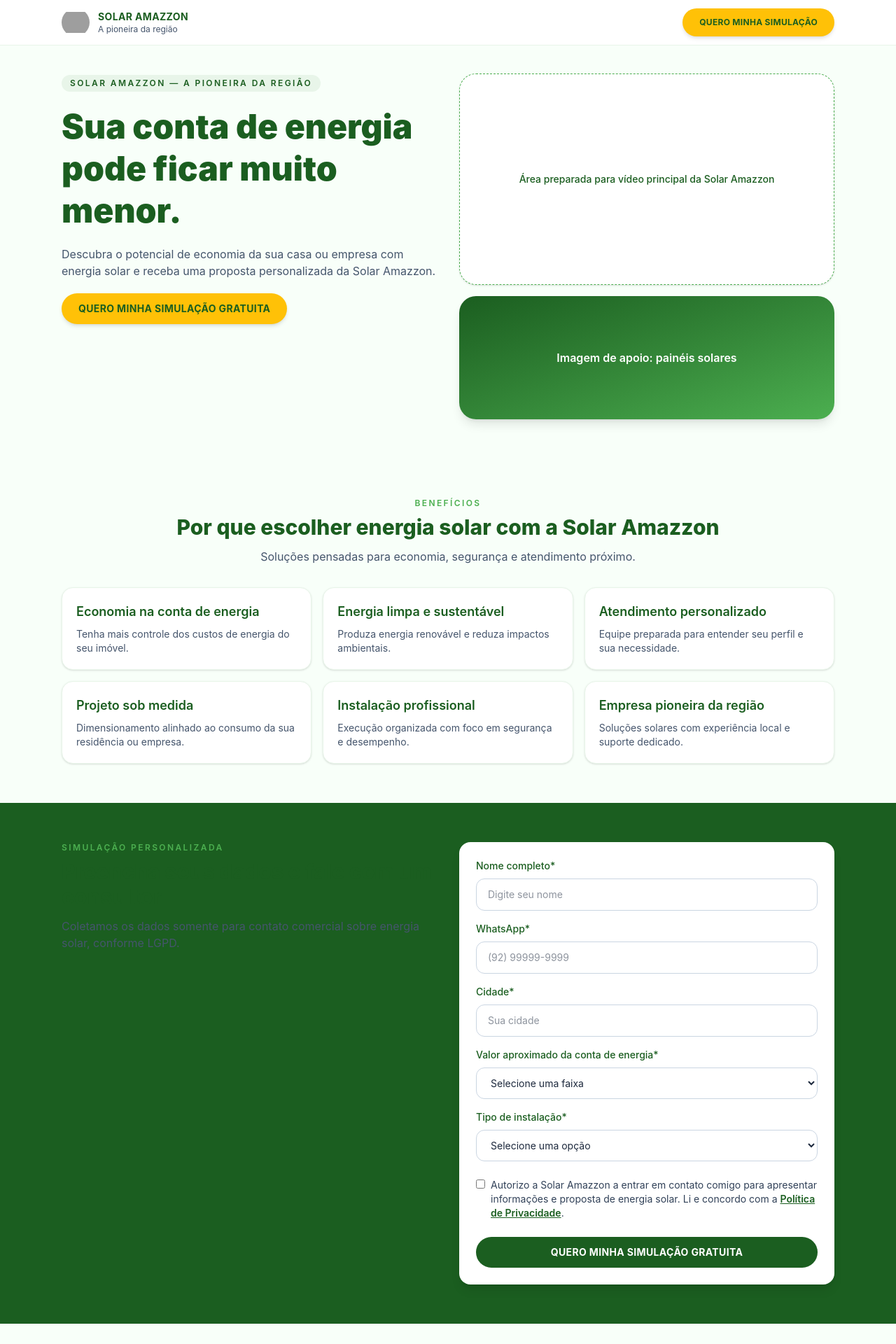
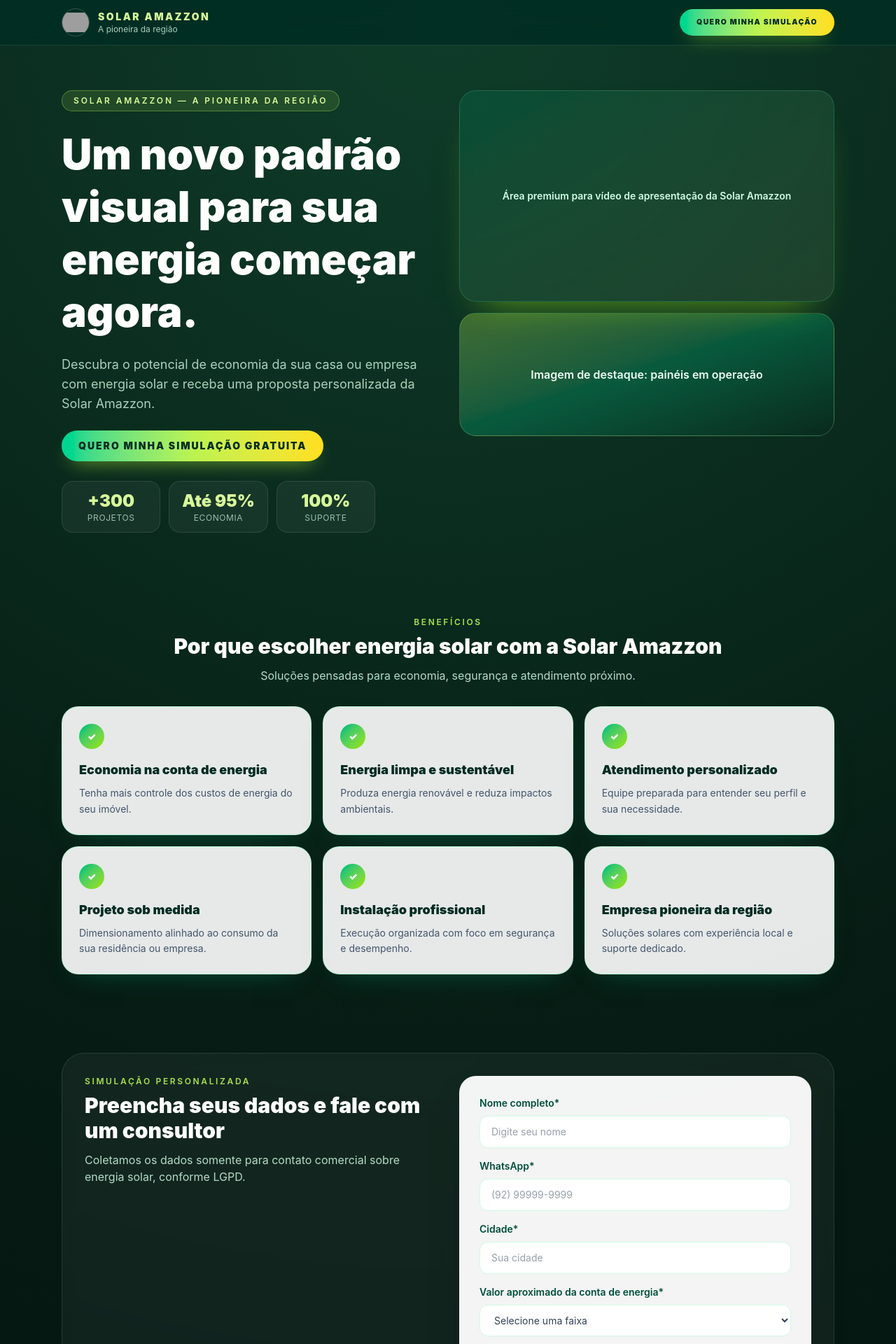
Before and after one commit to ryanca374-source/solar-amazzon-landing, a React (Vite) app: page / in a window 1280 px wide. Shown: the top 1920 px of the page at 70% size. Built offline with nearby package versions, Linux system fonts and the light colour scheme; no server answers; grey boxes are pictures that could not be loaded.

Commit message:
feat: redesign landing page visual style
Co-authored-by: ryanca374-source <326021302+ryanca374-source@users.noreply.github.com>

```diff
--- a/index.html
+++ b/index.html
@@ -6,12 +6,12 @@
     <meta name="viewport" content="width=device-width, initial-scale=1.0" />
     <meta
       name="description"
-      content="Landing page da Solar Amazzon para simulação personalizada de energia solar com atendimento comercial via WhatsApp."
+      content="Nova experiência visual da Solar Amazzon para simulação personalizada de energia solar com atendimento via WhatsApp."
     />
     <meta property="og:title" content="Solar Amazzon — A pioneira da região" />
     <meta
       property="og:description"
-      content="Descubra o potencial de economia do seu imóvel com energia solar e receba uma proposta personalizada."
+      content="Design renovado para apresentar os benefícios da energia solar e converter mais pedidos de simulação."
     />
     <meta property="og:type" content="website" />
     <meta property="og:image" content="/social-preview.svg" />
--- a/src/components/BenefitCard.tsx
+++ b/src/components/BenefitCard.tsx
@@ -4,8 +4,11 @@ type BenefitCardProps = {
 }
 
 export const BenefitCard = ({ title, description }: BenefitCardProps) => (
-  <article className="rounded-2xl border border-[#e8f5e9] bg-white p-5 shadow-sm transition hover:-translate-y-0.5 hover:shadow-md">
-    <h3 className="text-lg font-semibold text-[#1b5e20]">{title}</h3>
-    <p className="mt-2 text-sm text-slate-600">{description}</p>
+  <article className="group rounded-3xl border border-emerald-200/70 bg-white/90 p-6 shadow-[0_18px_38px_-28px_rgba(5,150,105,0.65)] transition hover:-translate-y-1 hover:border-lime-300 hover:shadow-[0_22px_42px_-24px_rgba(132,204,22,0.55)]">
+    <span className="mb-4 inline-flex h-9 w-9 items-center justify-center rounded-full bg-gradient-to-br from-emerald-500 to-lime-400 text-sm font-black text-white">
+      ✓
+    </span>
+    <h3 className="text-lg font-black text-emerald-950">{title}</h3>
+    <p className="mt-2 text-sm leading-relaxed text-slate-600">{description}</p>
   </article>
 )
--- a/src/components/CTAButton.tsx
+++ b/src/components/CTAButton.tsx
@@ -16,7 +16,7 @@ export const CTAButton = ({ label, onClick, className = '' }: CTAButtonProps) =>
     <button
       type="button"
       onClick={handleClick}
-      className={`rounded-full bg-[#ffc107] px-6 py-3 text-sm font-bold uppercase tracking-wide text-[#1b5e20] shadow-md transition hover:-translate-y-0.5 hover:bg-[#ffd54f] focus-visible:outline focus-visible:outline-2 focus-visible:outline-offset-2 focus-visible:outline-[#1b5e20] ${className}`}
+      className={`inline-flex items-center justify-center rounded-full bg-gradient-to-r from-emerald-400 via-lime-300 to-yellow-300 px-6 py-3 text-sm font-black uppercase tracking-[0.14em] text-emerald-950 shadow-[0_12px_28px_-14px_rgba(163,230,53,0.85)] transition hover:-translate-y-0.5 hover:shadow-[0_16px_32px_-14px_rgba(163,230,53,0.95)] focus-visible:outline focus-visible:outline-2 focus-visible:outline-offset-2 focus-visible:outline-lime-300 ${className}`}
     >
       {label}
     </button>
--- a/src/components/Header.tsx
+++ b/src/components/Header.tsx
@@ -6,16 +6,20 @@ type HeaderProps = {
 }
 
 export const Header = ({ onPrimaryClick }: HeaderProps) => (
-  <header className="sticky top-0 z-20 border-b border-[#e8f5e9] bg-white/95 backdrop-blur">
+  <header className="sticky top-0 z-30 border-b border-white/10 bg-emerald-950/85 backdrop-blur-xl">
     <div className="mx-auto flex max-w-6xl items-center justify-between gap-4 px-4 py-3 md:px-6">
       <div className="flex items-center gap-3">
-        <CompanyLogo className="h-10 w-10 rounded-full" fallbackClassName="h-10 w-10" />
+        <CompanyLogo className="h-10 w-10 rounded-full border border-white/20" fallbackClassName="h-10 w-10" />
         <div>
-          <p className="text-sm font-bold uppercase tracking-wide text-[#1b5e20]">Solar Amazzon</p>
-          <p className="text-xs text-slate-600">A pioneira da região</p>
+          <p className="text-sm font-black uppercase tracking-[0.18em] text-lime-200">Solar Amazzon</p>
+          <p className="text-xs text-emerald-100/80">A pioneira da região</p>
         </div>
       </div>
-      <CTAButton label="Quero minha simulação" onClick={onPrimaryClick} className="px-4 py-2 text-xs" />
+      <CTAButton
+        label="Quero minha simulação"
+        onClick={onPrimaryClick}
+        className="px-4 py-2 text-[0.65rem]"
+      />
     </div>
   </header>
 )
--- a/src/components/LeadForm.tsx
+++ b/src/components/LeadForm.tsx
@@ -99,9 +99,12 @@ export const LeadForm = () => {
   }
 
   return (
-    <form onSubmit={handleSubmit} className="grid gap-4 rounded-2xl bg-white p-6 shadow-lg">
+    <form
+      onSubmit={handleSubmit}
+      className="grid gap-4 rounded-3xl border border-white/10 bg-white/95 p-6 shadow-[0_22px_48px_-24px_rgba(15,23,42,0.7)] backdrop-blur md:p-7"
+    >
       <div className="grid gap-2">
-        <label htmlFor="name" className="text-sm font-medium text-[#1b5e20]">
+        <label htmlFor="name" className="text-sm font-semibold text-emerald-900">
           Nome completo*
         </label>
         <input
@@ -109,14 +112,14 @@ export const LeadForm = () => {
           type="text"
           value={form.name}
           onChange={(event) => setForm((current) => ({ ...current, name: event.target.value }))}
-          className="rounded-xl border border-slate-300 px-4 py-3 text-sm focus:border-[#4caf50] focus:outline-none"
+          className="rounded-xl border border-emerald-100 bg-white px-4 py-3 text-sm text-slate-700 focus:border-lime-400 focus:outline-none"
           placeholder="Digite seu nome"
           required
         />
       </div>
 
       <div className="grid gap-2">
-        <label htmlFor="whatsapp" className="text-sm font-medium text-[#1b5e20]">
+        <label htmlFor="whatsapp" className="text-sm font-semibold text-emerald-900">
           WhatsApp*
         </label>
         <input
@@ -124,14 +127,14 @@ export const LeadForm = () => {
           type="tel"
           value={form.whatsapp}
           onChange={(event) => setForm((current) => ({ ...current, whatsapp: event.target.value }))}
-          className="rounded-xl border border-slate-300 px-4 py-3 text-sm focus:border-[#4caf50] focus:outline-none"
+          className="rounded-xl border border-emerald-100 bg-white px-4 py-3 text-sm text-slate-700 focus:border-lime-400 focus:outline-none"
           placeholder="(92) 99999-9999"
           required
         />
       </div>
 
       <div className="grid gap-2">
-        <label htmlFor="city" className="text-sm font-medium text-[#1b5e20]">
+        <label htmlFor="city" className="text-sm font-semibold text-emerald-900">
           Cidade*
         </label>
         <input
@@ -139,14 +142,14 @@ export const LeadForm = () => {
           type="text"
           value={form.city}
           onChange={(event) => setForm((current) => ({ ...current, city: event.target.value }))}
-          className="rounded-xl border border-slate-300 px-4 py-3 text-sm focus:border-[#4caf50] focus:outline-none"
+          className="rounded-xl border border-emerald-100 bg-white px-4 py-3 text-sm text-slate-700 focus:border-lime-400 focus:outline-none"
           placeholder="Sua cidade"
           required
         />
       </div>
 
       <div className="grid gap-2">
-        <label htmlFor="energyBillRange" className="text-sm font-medium text-[#1b5e20]">
+        <label htmlFor="energyBillRange" className="text-sm font-semibold text-emerald-900">
           Valor aproximado da conta de energia*
         </label>
         <select
@@ -155,7 +158,7 @@ export const LeadForm = () => {
           onChange={(event) =>
             setForm((current) => ({ ...current, energyBillRange: event.target.value }))
           }
-          className="rounded-xl border border-slate-300 px-4 py-3 text-sm focus:border-[#4caf50] focus:outline-none"
+          className="rounded-xl border border-emerald-100 bg-white px-4 py-3 text-sm text-slate-700 focus:border-lime-400 focus:outline-none"
           required
         >
           <option value="">Selecione uma faixa</option>
@@ -168,7 +171,7 @@ export const LeadForm = () => {
       </div>
 
       <div className="grid gap-2">
-        <label htmlFor="installationType" className="text-sm font-medium text-[#1b5e20]">
+        <label htmlFor="installationType" className="text-sm font-semibold text-emerald-900">
           Tipo de instalação*
         </label>
         <select
@@ -177,7 +180,7 @@ export const LeadForm = () => {
           onChange={(event) =>
             setForm((current) => ({ ...current, installationType: event.target.value }))
           }
-          className="rounded-xl border border-slate-300 px-4 py-3 text-sm focus:border-[#4caf50] focus:outline-none"
+          className="rounded-xl border border-emerald-100 bg-white px-4 py-3 text-sm text-slate-700 focus:border-lime-400 focus:outline-none"
           required
         >
           <option value="">Selecione uma opção</option>
@@ -199,7 +202,7 @@ export const LeadForm = () => {
         <span>
           Autorizo a Solar Amazzon a entrar em contato comigo para apresentar informações e
           proposta de energia solar. Li e concordo com a{' '}
-          <Link className="font-semibold text-[#1b5e20] underline" to="/politica-de-privacidade">
+          <Link className="font-semibold text-emerald-800 underline" to="/politica-de-privacidade">
             Política de Privacidade
           </Link>
           .
@@ -243,7 +246,7 @@ export const LeadForm = () => {
 
       <button
         type="submit"
-        className="mt-2 rounded-full bg-[#1b5e20] px-6 py-3 text-sm font-bold uppercase tracking-wide text-white transition hover:bg-[#2e7d32]"
+        className="mt-2 rounded-full bg-emerald-900 px-6 py-3 text-sm font-black uppercase tracking-[0.15em] text-lime-100 transition hover:bg-emerald-800"
       >
         Quero minha simulação gratuita
       </button>
--- a/src/components/SectionTitle.tsx
+++ b/src/components/SectionTitle.tsx
@@ -3,6 +3,7 @@ type SectionTitleProps = {
   title: string
   subtitle?: string
   align?: 'left' | 'center'
+  tone?: 'light' | 'dark'
 }
 
 export const SectionTitle = ({
@@ -10,14 +11,29 @@ export const SectionTitle = ({
   title,
   subtitle,
   align = 'left',
+  tone = 'light',
 }: SectionTitleProps) => (
   <div className={align === 'center' ? 'text-center' : 'text-left'}>
     {eyebrow ? (
-      <p className="mb-2 text-xs font-semibold uppercase tracking-[0.2em] text-[#4caf50]">
+      <p
+        className={`mb-2 text-xs font-semibold uppercase tracking-[0.22em] ${
+          tone === 'dark' ? 'text-lime-300/90' : 'text-emerald-600'
+        }`}
+      >
         {eyebrow}
       </p>
     ) : null}
-    <h2 className="text-2xl font-extrabold text-[#1b5e20] md:text-3xl">{title}</h2>
-    {subtitle ? <p className="mt-3 text-sm text-slate-600 md:text-base">{subtitle}</p> : null}
+    <h2
+      className={`text-2xl font-black md:text-3xl ${
+        tone === 'dark' ? 'text-white' : 'text-emerald-950'
+      }`}
+    >
+      {title}
+    </h2>
+    {subtitle ? (
+      <p className={`mt-3 text-sm md:text-base ${tone === 'dark' ? 'text-emerald-100/85' : 'text-slate-600'}`}>
+        {subtitle}
+      </p>
+    ) : null}
   </div>
 )
--- a/src/index.css
+++ b/src/index.css
@@ -1,7 +1,7 @@
 @import 'tailwindcss';
 
 :root {
-  color: #1f2937;
+  color: #e5e7eb;
   font-family: 'Inter', 'Segoe UI', Roboto, system-ui, -apple-system, sans-serif;
 }
 
@@ -11,5 +11,15 @@
 
 body {
   margin: 0;
-  background: #f8fff9;
+  min-height: 100vh;
+  background: #020b08;
 }
+
+#root {
+  min-height: 100vh;
+}
+
+::selection {
+  background: #bef264;
+  color: #052e16;
+}
--- a/src/pages/HomePage.tsx
+++ b/src/pages/HomePage.tsx
@@ -37,10 +37,10 @@ const benefits = [
 ]
 
 const proofItems = [
-  'Instalações residenciais',
-  'Projetos comerciais',
-  'Estruturas para fazendas',
-  'Painéis solares em operação',
+  'Projetos residenciais entregues',
+  'Instalações comerciais concluídas',
+  'Soluções para propriedades rurais',
+  'Equipe técnica especializada',
 ]
 
 export const HomePage = () => {
@@ -55,33 +55,47 @@ export const HomePage = () => {
   }
 
   return (
-    <div className="min-h-screen bg-[#f8fff9] text-slate-800">
+    <div className="min-h-screen bg-[radial-gradient(circle_at_top,_#0f3d2a_0%,_#061c14_42%,_#020b08_100%)] text-slate-100">
       <Header onPrimaryClick={scrollToForm} />
 
       <main>
-        <section className="mx-auto grid max-w-6xl gap-8 px-4 pb-14 pt-10 md:grid-cols-2 md:px-6">
-          <div className="space-y-5">
-            <p className="inline-flex rounded-full bg-[#e8f5e9] px-3 py-1 text-xs font-semibold uppercase tracking-[0.2em] text-[#1b5e20]">
+        <section className="mx-auto grid max-w-6xl gap-8 px-4 pb-16 pt-12 md:grid-cols-2 md:px-6 md:pt-16">
+          <div className="space-y-6">
+            <p className="inline-flex rounded-full border border-lime-300/35 bg-lime-300/12 px-4 py-1.5 text-xs font-semibold uppercase tracking-[0.24em] text-lime-200">
               Solar Amazzon — A pioneira da região
             </p>
-            <h1 className="text-4xl font-black leading-tight text-[#1b5e20] md:text-5xl">
-              Sua conta de energia pode ficar muito menor.
+            <h1 className="text-4xl font-black leading-tight text-white md:text-6xl">
+              Um novo padrão visual para sua energia começar agora.
             </h1>
-            <p className="text-base text-slate-600">
+            <p className="max-w-xl text-base text-emerald-100/80 md:text-lg">
               Descubra o potencial de economia da sua casa ou empresa com energia solar e receba
               uma proposta personalizada da Solar Amazzon.
             </p>
             <CTAButton label="Quero minha simulação gratuita" onClick={scrollToForm} />
+            <div className="grid max-w-md grid-cols-3 gap-3 pt-1">
+              <div className="rounded-2xl border border-white/10 bg-white/5 p-3 text-center">
+                <p className="text-2xl font-black text-lime-200">+300</p>
+                <p className="text-xs uppercase tracking-wider text-emerald-100/70">Projetos</p>
+              </div>
+              <div className="rounded-2xl border border-white/10 bg-white/5 p-3 text-center">
+                <p className="text-2xl font-black text-lime-200">Até 95%</p>
+                <p className="text-xs uppercase tracking-wider text-emerald-100/70">Economia</p>
+              </div>
+              <div className="rounded-2xl border border-white/10 bg-white/5 p-3 text-center">
+                <p className="text-2xl font-black text-lime-200">100%</p>
+                <p className="text-xs uppercase tracking-wider text-emerald-100/70">Suporte</p>
+              </div>
+            </div>
           </div>
 
           <div className="space-y-4">
-            <div className="grid aspect-video place-items-center rounded-3xl border border-dashed border-[#4caf50] bg-white p-6 text-center shadow-sm">
-              <p className="text-sm font-medium text-[#1b5e20]">
-                Área preparada para vídeo principal da Solar Amazzon
+            <div className="grid aspect-video place-items-center rounded-3xl border border-emerald-300/20 bg-gradient-to-br from-emerald-500/15 to-lime-200/10 p-6 text-center shadow-[0_30px_50px_-34px_rgba(132,204,22,0.8)] backdrop-blur">
+              <p className="text-sm font-semibold text-emerald-100">
+                Área premium para vídeo de apresentação da Solar Amazzon
               </p>
             </div>
-            <div className="grid h-44 place-items-center rounded-3xl bg-gradient-to-br from-[#1b5e20] to-[#4caf50] p-6 text-center text-white shadow-lg">
-              <p className="font-semibold">Imagem de apoio: painéis solares</p>
+            <div className="grid h-44 place-items-center rounded-3xl border border-lime-200/20 bg-gradient-to-br from-lime-300/30 via-emerald-400/25 to-transparent p-6 text-center text-white">
+              <p className="font-semibold text-emerald-50">Imagem de destaque: painéis em operação</p>
             </div>
           </div>
         </section>
@@ -92,6 +106,7 @@ export const HomePage = () => {
             title="Por que escolher energia solar com a Solar Amazzon"
             subtitle="Soluções pensadas para economia, segurança e atendimento próximo."
             align="center"
+            tone="dark"
           />
           <div className="mt-8 grid gap-4 sm:grid-cols-2 lg:grid-cols-3">
             {benefits.map((benefit) => (
@@ -100,13 +115,18 @@ export const HomePage = () => {
           </div>
         </section>
 
-        <section ref={formSectionRef} className="bg-[#1b5e20] py-14" id="formulario">
-          <div className="mx-auto grid max-w-6xl gap-8 px-4 md:grid-cols-2 md:px-6">
+        <section
+          ref={formSectionRef}
+          className="mx-auto max-w-6xl px-4 py-14 md:px-6"
+          id="formulario"
+        >
+          <div className="grid gap-8 rounded-[2rem] border border-white/10 bg-white/5 p-6 backdrop-blur md:grid-cols-2 md:p-8">
             <div>
               <SectionTitle
                 eyebrow="Simulação personalizada"
                 title="Preencha seus dados e fale com um consultor"
                 subtitle="Coletamos os dados somente para contato comercial sobre energia solar, conforme LGPD."
+                tone="dark"
               />
             </div>
             <LeadForm />
@@ -114,17 +134,20 @@ export const HomePage = () => {
         </section>
 
         <section className="mx-auto max-w-6xl px-4 py-14 md:px-6">
-          <SectionTitle
-            eyebrow="Prova de confiança"
-            title="Espaço para fotos reais de instalações"
-            subtitle="Substitua facilmente os blocos abaixo por imagens reais da Solar Amazzon."
-            align="center"
-          />
+          <div className="mx-auto max-w-3xl">
+            <SectionTitle
+              eyebrow="Prova de confiança"
+              title="Sua marca com presença forte e profissional"
+              subtitle="Use estes espaços para fotos reais das instalações e resultados entregues."
+              align="center"
+              tone="dark"
+            />
+          </div>
           <div className="mt-8 grid gap-4 sm:grid-cols-2">
             {proofItems.map((item) => (
               <div
                 key={item}
-                className="grid h-48 place-items-center rounded-2xl border border-dashed border-[#4caf50] bg-white text-center text-sm font-medium text-[#1b5e20]"
+                className="grid h-48 place-items-center rounded-3xl border border-dashed border-lime-200/35 bg-white/5 text-center text-sm font-semibold text-lime-100/90 backdrop-blur"
               >
                 {item}
               </div>
@@ -132,12 +155,12 @@ export const HomePage = () => {
           </div>
         </section>
 
-        <section className="bg-[#e8f5e9] py-14">
+        <section className="mx-4 mb-14 rounded-[2rem] border border-lime-200/15 bg-gradient-to-r from-emerald-600/20 via-lime-300/20 to-yellow-200/20 py-14 backdrop-blur md:mx-auto md:max-w-6xl">
           <div className="mx-auto max-w-4xl px-4 text-center md:px-6">
-            <h2 className="text-3xl font-black text-[#1b5e20] md:text-4xl">
+            <h2 className="text-3xl font-black text-white md:text-4xl">
               Está pagando caro na conta de energia?
             </h2>
-            <p className="mx-auto mt-4 max-w-2xl text-slate-700">
+            <p className="mx-auto mt-4 max-w-2xl text-emerald-50/90">
               Fale com a Solar Amazzon e descubra o potencial de economia do seu imóvel.
             </p>
             <CTAButton
@@ -149,27 +172,27 @@ export const HomePage = () => {
         </section>
       </main>
 
-      <footer className="bg-[#0d3b14] py-10 text-white">
+      <footer className="border-t border-white/10 bg-black/30 py-10 text-white">
         <div className="mx-auto grid max-w-6xl gap-6 px-4 md:grid-cols-2 md:px-6">
           <div>
             <CompanyLogo
-              className="h-12 w-auto rounded-md bg-white/10 p-1"
+              className="h-12 w-auto rounded-md border border-white/15 bg-white/10 p-1"
               fallbackClassName="h-12 w-12"
             />
-            <p className="text-xl font-bold">Solar Amazzon Energia Solar</p>
-            <p className="mt-1 text-sm text-green-100">A pioneira da região</p>
-            <p className="mt-4 text-sm text-green-100">Região de atendimento: sob consulta.</p>
-            <p className="mt-1 text-sm text-green-100">
+            <p className="text-xl font-black text-lime-200">Solar Amazzon Energia Solar</p>
+            <p className="mt-1 text-sm text-emerald-100/80">A pioneira da região</p>
+            <p className="mt-4 text-sm text-emerald-100/80">Região de atendimento: sob consulta.</p>
+            <p className="mt-1 text-sm text-emerald-100/80">
               WhatsApp comercial: configurável via ambiente (VITE_WHATSAPP_NUMBER)
             </p>
-            <p className="mt-1 text-sm text-green-100">Instagram: {instagramHandle}</p>
+            <p className="mt-1 text-sm text-emerald-100/80">Instagram: {instagramHandle}</p>
           </div>
-          <div className="text-sm text-green-100">
+          <div className="text-sm text-emerald-100/80">
             <p>
               Tratamos seus dados pessoais para contato comercial e apresentação de proposta de
               energia solar, conforme sua autorização.
             </p>
-            <Link className="mt-3 inline-block font-semibold text-[#ffc107] underline" to="/politica-de-privacidade">
+            <Link className="mt-3 inline-block font-semibold text-lime-200 underline" to="/politica-de-privacidade">
               Política de Privacidade
             </Link>
           </div>
```
Also changed, not shown: src/pages/PrivacyPolicyPage.tsx (+10 -10 lines).
